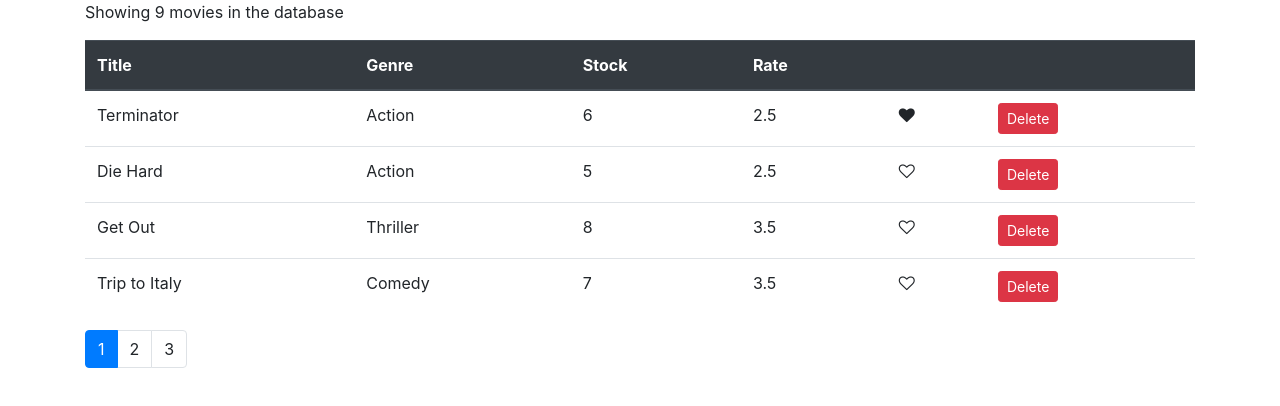
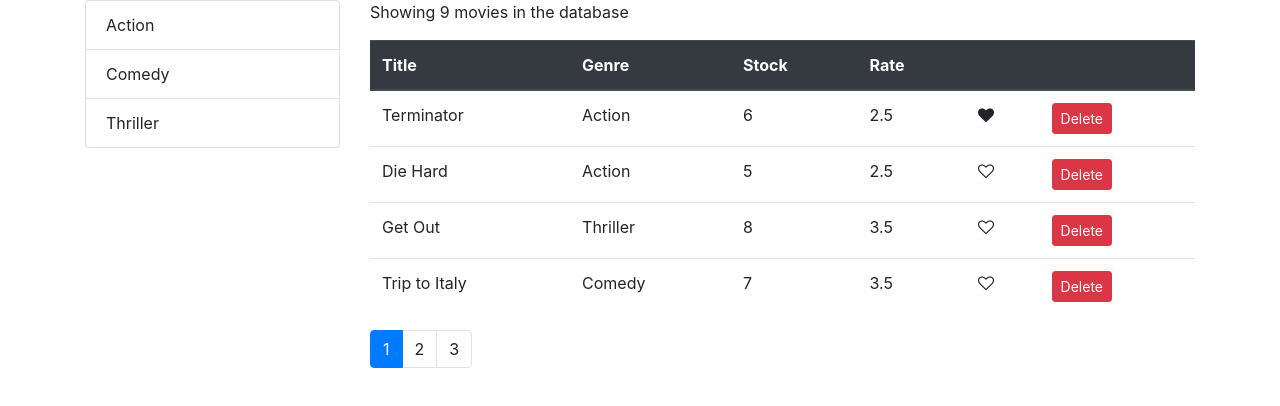
Before and after one commit to Nejo12/iMovies, a React (Create React App) app: page / in a window 1280 px wide. Shown: the top 406 px of the page. Built offline with nearby package versions, Linux system fonts and the light colour scheme.

Commit message:
work on group list

```diff
--- /dev/null
+++ b/src/components/common/listGroup.jsx
@@ -0,0 +1,34 @@
+import React from "react";
+
+const ListGroup = props => {
+  const {
+    items,
+    textProperty,
+    valueProperty,
+    selectedItem,
+    onItemSelect
+  } = props;
+
+  return (
+    <ul className="list-group">
+      {items.map(item => (
+        <li
+          onClick={() => onItemSelect(item.name)}
+          key={item[valueProperty]}
+          className={
+            item === selectedItem ? "list-group-item active" : "list-group-item"
+          }
+        >
+          {item[textProperty]}
+        </li>
+      ))}
+    </ul>
+  );
+};
+
+ListGroup.defaultProps = {
+  valueProperty: "_id",
+  textProperty: "name"
+};
+
+export default ListGroup;
--- a/src/components/movies.jsx
+++ b/src/components/movies.jsx
@@ -1,15 +1,22 @@
 import React, { Component } from "react";
 import { getMovies } from "../services/fakeMovieService";
+import { getGenres } from "../services/fakeGenreService";
 import { paginate } from "../utils/paginate";
 import Like from "./common/like";
+import ListGroup from "./common/listGroup";
 import Pagination from "./common/pagination";
 
 class Movies extends Component {
   state = {
-    movies: getMovies(),
+    movies: [],
+    genres: [],
     pageSize: 4,
     currentPage: 1
   };
+
+  componentDidMount() {
+    this.setState({ movies: getMovies(), genres: getGenres() });
+  }
 
   handleDelete = movie => {
     const movies = this.state.movies.filter(m => m._id !== movie._id);
@@ -28,6 +35,10 @@
     this.setState({ currentPage: page });
   };
 
+  handleGenreSelect = genre => {
+    this.setState({ selectedGenre: genre });
+  };
+
   render() {
     const { length: count } = this.state.movies;
     const { pageSize, currentPage, movies: allMovies } = this.state;
@@ -37,7 +48,15 @@
     const movies = paginate(allMovies, currentPage, pageSize);
 
     return (
-      <React.Fragment>
+      <div className="row">
+        <div className="col-3">
+          <ListGroup
+            items={this.state.genres}
+            selectedItem={this.state.selectedGenre}
+            onItemSelect={this.handleGenreSelect}
+          />
+        </div>
+        <div className="col">
           <p>Showing {count} movies in the database</p>
           <table className="table">
             <thead className="thead-dark">
@@ -81,7 +100,8 @@
             currentPage={currentPage}
             onPageChange={this.handlePageChange}
           />
-      </React.Fragment>
+        </div>
+      </div>
     );
   }
 }
```
Lines whose indentation alone changed are shown as unchanged.
